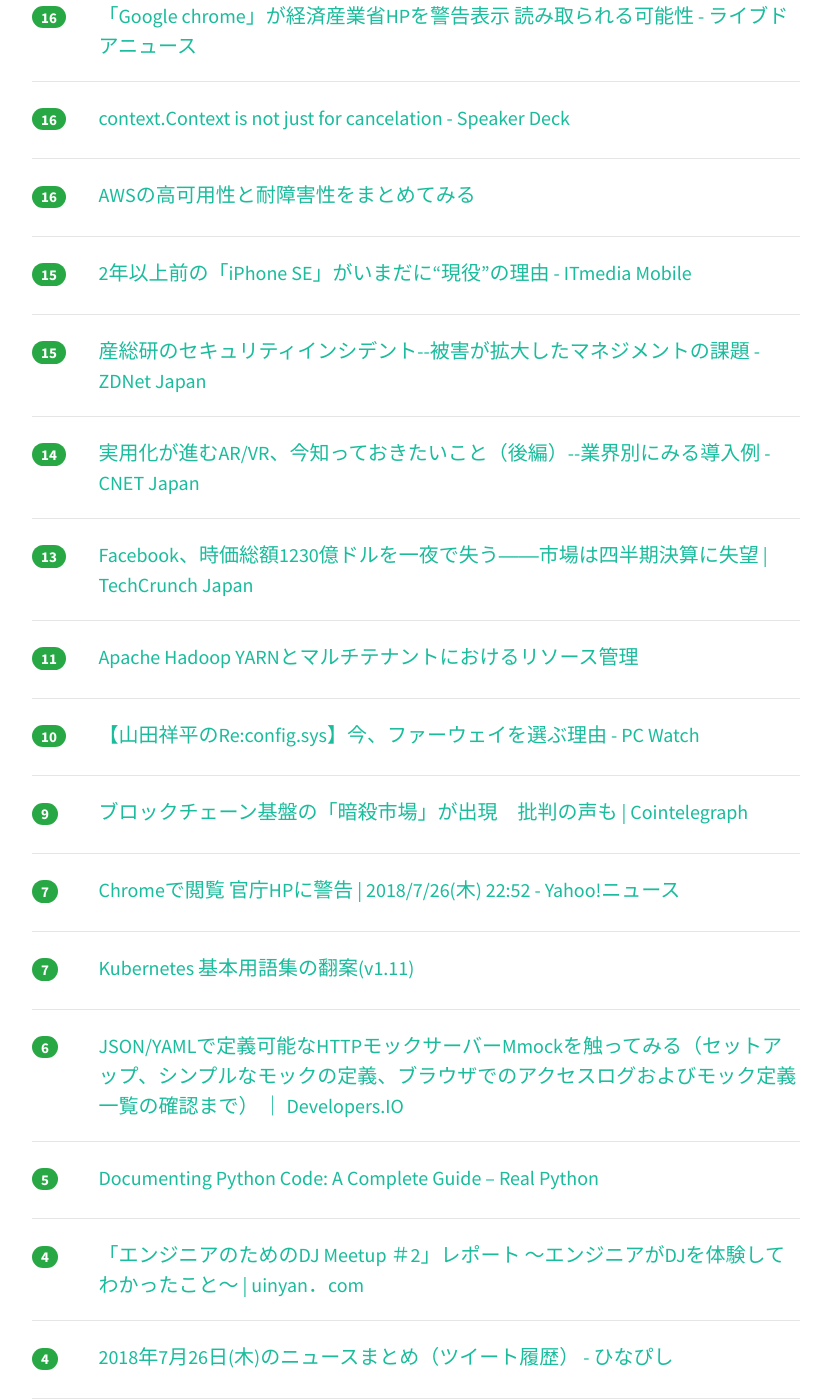
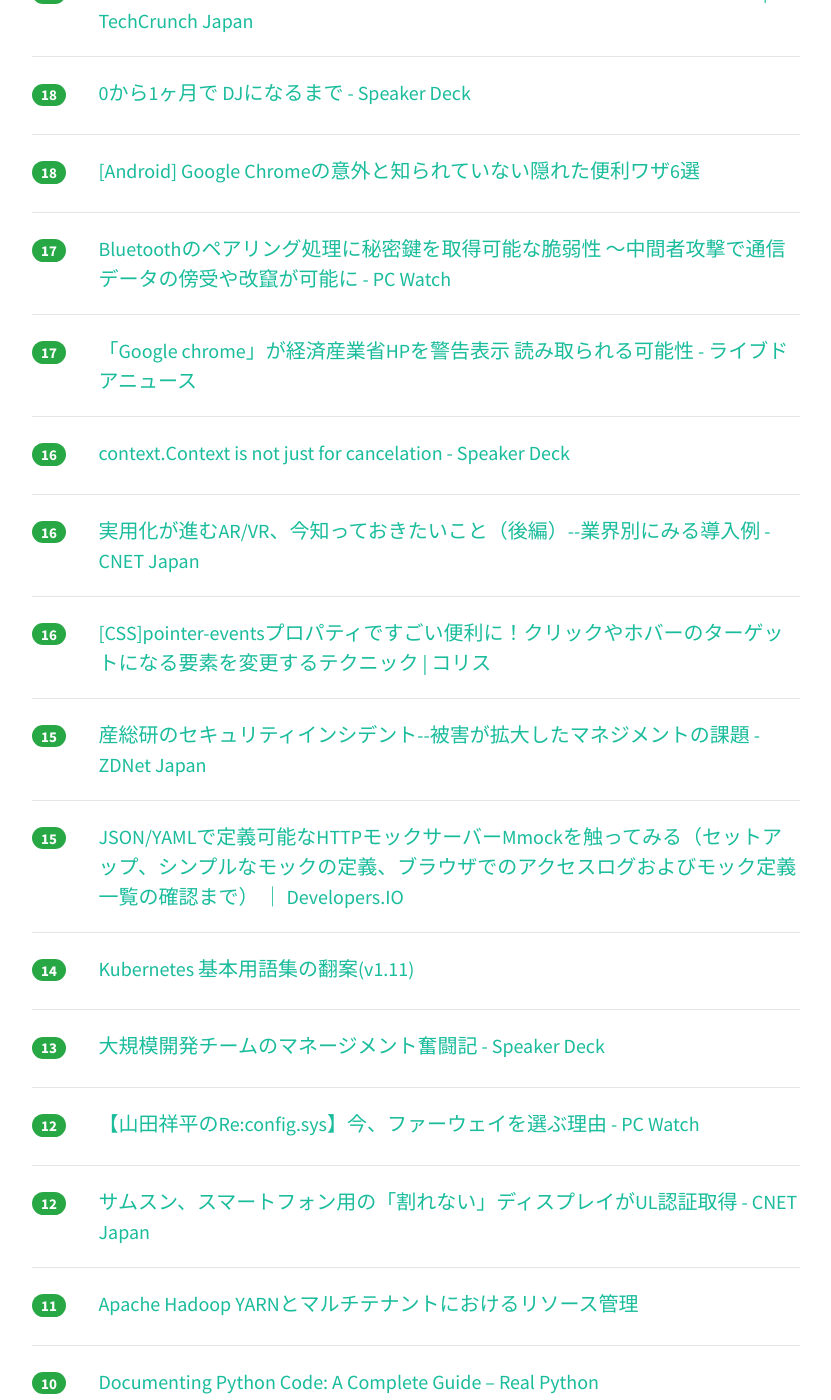
Before and after one commit to yatta47/hatena-matome-site, a Jekyll site: the page built from _posts/2018-07-27-hatena.md, in a window 1280 px wide and 1400 px high, scrolled down 1833 px. Shown: the whole window, without its empty margins (224-1055 px from the left). Built offline with Jekyll 4.4.1, drawn with Linux system fonts in a browser that asks for light colours; nearby versions of some CDN libraries; some of the changed text lies outside the part shown.

Commit message:
Updated 2018-07-27

```diff
--- a/_posts/2018-07-27-hatena.md
+++ b/_posts/2018-07-27-hatena.md
@@ -1,24 +1,34 @@
 ---
 layout: post
 title:  "2018-07-27 はてぶIT"
-date:   2018-07-27 10:02:07
+date:   2018-07-27 11:02:38
 tags: [it-hotentry]
 ---
-33 件のデータあり
+36 件のデータあり
 
 <hr><div class="row">
+<div class="col-1"><span class="badge badge-pill badge-success h2">94</span></div>
+<div class="col-11"><a href='https://headlines.yahoo.co.jp/hl?a=20180726-00000104-jij-pol' target='_blank'>最新閲覧ソフト、官庁HPに警告＝通信暗号化へ順次対応―総務省など（時事通信） - Yahoo!ニュース</a></div>
+</div>
+<hr>
+<div class="row">
+<div class="col-1"><span class="badge badge-pill badge-success h2">85</span></div>
+<div class="col-11"><a href='https://www.publickey1.jp/blog/18/docker_for_winmackubernetesstable_channel.html' target='_blank'>Docker for Win/MacのKubernetes統合が正式版に。Stable Channelでリリース開始 － Publickey</a></div>
+</div>
+<hr>
+<div class="row">
+<div class="col-1"><span class="badge badge-pill badge-success h2">85</span></div>
+<div class="col-11"><a href='https://japan.blogs.atlassian.com/2018/07/new-atlassian-slack-partnership/' target='_blank'>Slackとの新しいパートナーシップの発表について | Atlassian Blogs</a></div>
+</div>
+<hr>
+<div class="row">
 <div class="col-1"><span class="badge badge-pill badge-success h2">82</span></div>
 <div class="col-11"><a href='https://uinyan.com/engineer_dj_meetup_2_report/' target='_blank'>「エンジニアのためのDJ Meetup ＃2」レポート 〜エンジニアがDJを体験してわかったこと〜 | uinyan．com</a></div>
 </div>
 <hr>
 <div class="row">
-<div class="col-1"><span class="badge badge-pill badge-success h2">78</span></div>
-<div class="col-11"><a href='https://headlines.yahoo.co.jp/hl?a=20180726-00000104-jij-pol' target='_blank'>最新閲覧ソフト、官庁HPに警告＝通信暗号化へ順次対応―総務省など（時事通信） - Yahoo!ニュース</a></div>
-</div>
-<hr>
-<div class="row">
-<div class="col-1"><span class="badge badge-pill badge-success h2">69</span></div>
-<div class="col-11"><a href='https://www.publickey1.jp/blog/18/docker_for_winmackubernetesstable_channel.html' target='_blank'>Docker for Win/MacのKubernetes統合が正式版に。Stable Channelでリリース開始 － Publickey</a></div>
+<div class="col-1"><span class="badge badge-pill badge-success h2">59</span></div>
+<div class="col-11"><a href='https://toyokeizai.net/articles/-/229925' target='_blank'>日本人は｢GAFAの恐ろしさ｣を知らなすぎる | 読書 | 東洋経済オンライン | 経済ニュースの新基準</a></div>
 </div>
 <hr>
 <div class="row">
@@ -27,38 +37,58 @@ tags: [it-hotentry]
 </div>
 <hr>
 <div class="row">
-<div class="col-1"><span class="badge badge-pill badge-success h2">35</span></div>
-<div class="col-11"><a href='https://japan.blogs.atlassian.com/2018/07/new-atlassian-slack-partnership/' target='_blank'>Slackとの新しいパートナーシップの発表について | Atlassian Blogs</a></div>
+<div class="col-1"><span class="badge badge-pill badge-success h2">38</span></div>
+<div class="col-11"><a href='http://www.itmedia.co.jp/mobile/articles/1807/27/news037.html' target='_blank'>2年以上前の「iPhone SE」がいまだに“現役”の理由 - ITmedia Mobile</a></div>
 </div>
 <hr>
 <div class="row">
-<div class="col-1"><span class="badge badge-pill badge-success h2">33</span></div>
+<div class="col-1"><span class="badge badge-pill badge-success h2">36</span></div>
 <div class="col-11"><a href='http://katsumakazuyo.hatenablog.com/entry/2018/07/26/231321' target='_blank'>車の中に、Google Home miniとChromecastをつなげてみる。本気で便利。車の利便性が変わる感じ。 - 勝間和代が徹底的にマニアックな話をアップするブログ</a></div>
 </div>
 <hr>
 <div class="row">
-<div class="col-1"><span class="badge badge-pill badge-success h2">28</span></div>
-<div class="col-11"><a href='https://toyokeizai.net/articles/-/229925' target='_blank'>日本人は｢GAFAの恐ろしさ｣を知らなすぎる | 読書 | 東洋経済オンライン | 経済ニュースの新基準</a></div>
+<div class="col-1"><span class="badge badge-pill badge-success h2">32</span></div>
+<div class="col-11"><a href='https://slackhq.com/atlassian-and-slack-partnership' target='_blank'>Atlassian + Slack | The Official Slack Blog</a></div>
 </div>
 <hr>
 <div class="row">
-<div class="col-1"><span class="badge badge-pill badge-success h2">25</span></div>
+<div class="col-1"><span class="badge badge-pill badge-success h2">28</span></div>
+<div class="col-11"><a href='https://qiita.com/snuow/items/fe58b8f5e230f5dc48a4' target='_blank'>初心者による「Python初心者がコピペで使える!時系列データの可視化!」</a></div>
+</div>
+<hr>
+<div class="row">
+<div class="col-1"><span class="badge badge-pill badge-success h2">27</span></div>
+<div class="col-11"><a href='https://mraka2015.hatenablog.com/entry/20180727/1532639289' target='_blank'>No.1407 低速モード時でもLINEのテレビ電話をかけることができる - 新・ぜんそく力な日常</a></div>
+</div>
+<hr>
+<div class="row">
+<div class="col-1"><span class="badge badge-pill badge-success h2">26</span></div>
+<div class="col-11"><a href='https://ja.atlassian.com/partnerships/slack' target='_blank'>アトラシアン + Slack | アトラシアン</a></div>
+</div>
+<hr>
+<div class="row">
+<div class="col-1"><span class="badge badge-pill badge-success h2">26</span></div>
 <div class="col-11"><a href='https://www.excite.co.jp/News/smadan/20180425/E1524646681872.html' target='_blank'>老舗出版社、AIエンジニアを「5000万円」で募集！「思い切った求人で好感が持てる」と話題に - エキサイトニュース</a></div>
 </div>
 <hr>
 <div class="row">
 <div class="col-1"><span class="badge badge-pill badge-success h2">25</span></div>
-<div class="col-11"><a href='https://qiita.com/snuow/items/fe58b8f5e230f5dc48a4' target='_blank'>初心者による「Python初心者がコピペで使える!時系列データの可視化!」</a></div>
+<div class="col-11"><a href='http://www.itmedia.co.jp/news/articles/1807/26/news133.html' target='_blank'>「ソースネクストの時価総額を約3倍にした」　通訳デバイス「POCKETALK」に新モデル　自社開発で大幅機能アップ - ITmedia NEWS</a></div>
 </div>
 <hr>
 <div class="row">
-<div class="col-1"><span class="badge badge-pill badge-success h2">24</span></div>
-<div class="col-11"><a href='https://mraka2015.hatenablog.com/entry/20180727/1532639289' target='_blank'>No.1407 低速モード時でもLINEのテレビ電話をかけることができる - 新・ぜんそく力な日常</a></div>
+<div class="col-1"><span class="badge badge-pill badge-success h2">21</span></div>
+<div class="col-11"><a href='https://qiita.com/hz1_d/items/ca24e1d131bf475e23b1' target='_blank'>AWSの高可用性と耐障害性をまとめてみる</a></div>
 </div>
 <hr>
 <div class="row">
-<div class="col-1"><span class="badge badge-pill badge-success h2">23</span></div>
-<div class="col-11"><a href='https://slackhq.com/atlassian-and-slack-partnership' target='_blank'>Atlassian + Slack | The Official Slack Blog</a></div>
+<div class="col-1"><span class="badge badge-pill badge-success h2">19</span></div>
+<div class="col-11"><a href='https://jp.techcrunch.com/2018/07/27/2018-07-26-facebook-officially-loses-123-billion-in-value/' target='_blank'>Facebook、時価総額1230億ドルを一夜で失う――市場は四半期決算に失望 | TechCrunch Japan</a></div>
+</div>
+<hr>
+<div class="row">
+<div class="col-1"><span class="badge badge-pill badge-success h2">18</span></div>
+<div class="col-11"><a href='https://speakerdeck.com/masuidrive/0kara1keyue-de-djninarumade' target='_blank'>0から1ヶ月で DJになるまで - Speaker Deck</a></div>
 </div>
 <hr>
 <div class="row">
@@ -67,22 +97,12 @@ tags: [it-hotentry]
 </div>
 <hr>
 <div class="row">
-<div class="col-1"><span class="badge badge-pill badge-success h2">18</span></div>
-<div class="col-11"><a href='http://www.itmedia.co.jp/news/articles/1807/26/news133.html' target='_blank'>「ソースネクストの時価総額を約3倍にした」　通訳デバイス「POCKETALK」に新モデル　自社開発で大幅機能アップ - ITmedia NEWS</a></div>
+<div class="col-1"><span class="badge badge-pill badge-success h2">17</span></div>
+<div class="col-11"><a href='https://pc.watch.impress.co.jp/docs/news/1135028.html' target='_blank'>Bluetoothのペアリング処理に秘密鍵を取得可能な脆弱性 ～中間者攻撃で通信データの傍受や改竄が可能に - PC Watch</a></div>
 </div>
 <hr>
 <div class="row">
 <div class="col-1"><span class="badge badge-pill badge-success h2">17</span></div>
-<div class="col-11"><a href='https://speakerdeck.com/masuidrive/0kara1keyue-de-djninarumade' target='_blank'>0から1ヶ月で DJになるまで - Speaker Deck</a></div>
-</div>
-<hr>
-<div class="row">
-<div class="col-1"><span class="badge badge-pill badge-success h2">16</span></div>
-<div class="col-11"><a href='https://pc.watch.impress.co.jp/docs/news/1135028.html' target='_blank'>Bluetoothのペアリング処理に秘密鍵を取得可能な脆弱性 ～中間者攻撃で通信データの傍受や改竄が可能に - PC Watch</a></div>
-</div>
-<hr>
-<div class="row">
-<div class="col-1"><span class="badge badge-pill badge-success h2">16</span></div>
 <div class="col-11"><a href='http://news.livedoor.com/article/detail/15069306/' target='_blank'>「Google chrome」が経済産業省HPを警告表示 読み取られる可能性 - ライブドアニュース</a></div>
 </div>
 <hr>
@@ -93,12 +113,12 @@ tags: [it-hotentry]
 <hr>
 <div class="row">
 <div class="col-1"><span class="badge badge-pill badge-success h2">16</span></div>
-<div class="col-11"><a href='https://qiita.com/hz1_d/items/ca24e1d131bf475e23b1' target='_blank'>AWSの高可用性と耐障害性をまとめてみる</a></div>
+<div class="col-11"><a href='https://japan.cnet.com/article/35123040/' target='_blank'>実用化が進むAR/VR、今知っておきたいこと（後編）--業界別にみる導入例 - CNET Japan</a></div>
 </div>
 <hr>
 <div class="row">
-<div class="col-1"><span class="badge badge-pill badge-success h2">15</span></div>
-<div class="col-11"><a href='http://www.itmedia.co.jp/mobile/articles/1807/27/news037.html' target='_blank'>2年以上前の「iPhone SE」がいまだに“現役”の理由 - ITmedia Mobile</a></div>
+<div class="col-1"><span class="badge badge-pill badge-success h2">16</span></div>
+<div class="col-11"><a href='https://coliss.com/articles/build-websites/operation/css/css-pointer-events.html' target='_blank'>[CSS]pointer-eventsプロパティですごい便利に！クリックやホバーのターゲットになる要素を変更するテクニック | コリス</a></div>
 </div>
 <hr>
 <div class="row">
@@ -107,13 +127,28 @@ tags: [it-hotentry]
 </div>
 <hr>
 <div class="row">
+<div class="col-1"><span class="badge badge-pill badge-success h2">15</span></div>
+<div class="col-11"><a href='https://dev.classmethod.jp/etc/setup-mockserver-mmock/' target='_blank'>JSON/YAMLで定義可能なHTTPモックサーバーMmockを触ってみる（セットアップ、シンプルなモックの定義、ブラウザでのアクセスログおよびモック定義一覧の確認まで） ｜ Developers.IO</a></div>
+</div>
+<hr>
+<div class="row">
 <div class="col-1"><span class="badge badge-pill badge-success h2">14</span></div>
-<div class="col-11"><a href='https://japan.cnet.com/article/35123040/' target='_blank'>実用化が進むAR/VR、今知っておきたいこと（後編）--業界別にみる導入例 - CNET Japan</a></div>
+<div class="col-11"><a href='https://qiita.com/zembutsu/items/a23bd834438518268116' target='_blank'>Kubernetes 基本用語集の翻案(v1.11)</a></div>
 </div>
 <hr>
 <div class="row">
 <div class="col-1"><span class="badge badge-pill badge-success h2">13</span></div>
-<div class="col-11"><a href='https://jp.techcrunch.com/2018/07/27/2018-07-26-facebook-officially-loses-123-billion-in-value/' target='_blank'>Facebook、時価総額1230億ドルを一夜で失う――市場は四半期決算に失望 | TechCrunch Japan</a></div>
+<div class="col-11"><a href='https://speakerdeck.com/yunon_phys/da-gui-mo-kai-fa-timufalsemanezimentofen-dou-ji' target='_blank'>大規模開発チームのマネージメント奮闘記 - Speaker Deck</a></div>
+</div>
+<hr>
+<div class="row">
+<div class="col-1"><span class="badge badge-pill badge-success h2">12</span></div>
+<div class="col-11"><a href='https://pc.watch.impress.co.jp/docs/column/config/1135087.html' target='_blank'>【山田祥平のRe:config.sys】今、ファーウェイを選ぶ理由 - PC Watch</a></div>
+</div>
+<hr>
+<div class="row">
+<div class="col-1"><span class="badge badge-pill badge-success h2">12</span></div>
+<div class="col-11"><a href='https://japan.cnet.com/article/35123129/' target='_blank'>サムスン、スマートフォン用の「割れない」ディスプレイがUL認証取得 - CNET Japan</a></div>
 </div>
 <hr>
 <div class="row">
@@ -123,7 +158,7 @@ tags: [it-hotentry]
 <hr>
 <div class="row">
 <div class="col-1"><span class="badge badge-pill badge-success h2">10</span></div>
-<div class="col-11"><a href='https://pc.watch.impress.co.jp/docs/column/config/1135087.html' target='_blank'>【山田祥平のRe:config.sys】今、ファーウェイを選ぶ理由 - PC Watch</a></div>
+<div class="col-11"><a href='https://realpython.com/documenting-python-code/' target='_blank'>Documenting Python Code: A Complete Guide – Real Python</a></div>
 </div>
 <hr>
 <div class="row">
@@ -137,18 +172,8 @@ tags: [it-hotentry]
 </div>
 <hr>
 <div class="row">
-<div class="col-1"><span class="badge badge-pill badge-success h2">7</span></div>
-<div class="col-11"><a href='https://qiita.com/zembutsu/items/a23bd834438518268116' target='_blank'>Kubernetes 基本用語集の翻案(v1.11)</a></div>
-</div>
-<hr>
-<div class="row">
-<div class="col-1"><span class="badge badge-pill badge-success h2">6</span></div>
-<div class="col-11"><a href='https://dev.classmethod.jp/etc/setup-mockserver-mmock/' target='_blank'>JSON/YAMLで定義可能なHTTPモックサーバーMmockを触ってみる（セットアップ、シンプルなモックの定義、ブラウザでのアクセスログおよびモック定義一覧の確認まで） ｜ Developers.IO</a></div>
-</div>
-<hr>
-<div class="row">
 <div class="col-1"><span class="badge badge-pill badge-success h2">5</span></div>
-<div class="col-11"><a href='https://realpython.com/documenting-python-code/' target='_blank'>Documenting Python Code: A Complete Guide – Real Python</a></div>
+<div class="col-11"><a href='http://www.itmedia.co.jp/news/articles/1807/27/news063.html' target='_blank'>Slack、Microsoft対抗でAtlassianのHipchatを買収　Hipchatは来年2月に終了へ - ITmedia NEWS</a></div>
 </div>
 <hr>
 <div class="row">
@@ -161,13 +186,3 @@ tags: [it-hotentry]
 <div class="col-11"><a href='https://www.hinapishi.com/entry/2018/07/27/000139' target='_blank'>2018年7月26日(木)のニュースまとめ（ツイート履歴） - ひなぴし</a></div>
 </div>
 <hr>
-<div class="row">
-<div class="col-1"><span class="badge badge-pill badge-success h2">3</span></div>
-<div class="col-11"><a href='https://ja.atlassian.com/partnerships/slack' target='_blank'>アトラシアン + Slack | アトラシアン</a></div>
-</div>
-<hr>
-<div class="row">
-<div class="col-1"><span class="badge badge-pill badge-success h2">3</span></div>
-<div class="col-11"><a href='https://speakerdeck.com/yunon_phys/da-gui-mo-kai-fa-timufalsemanezimentofen-dou-ji' target='_blank'>大規模開発チームのマネージメント奮闘記 - Speaker Deck</a></div>
-</div>
-<hr>
```
